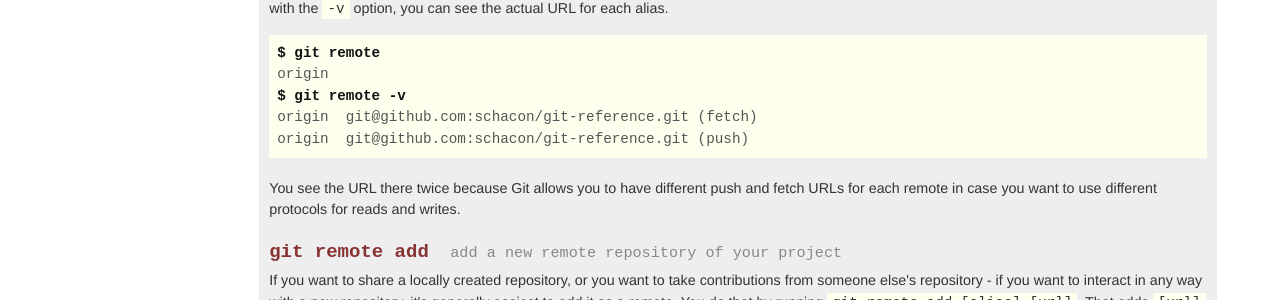
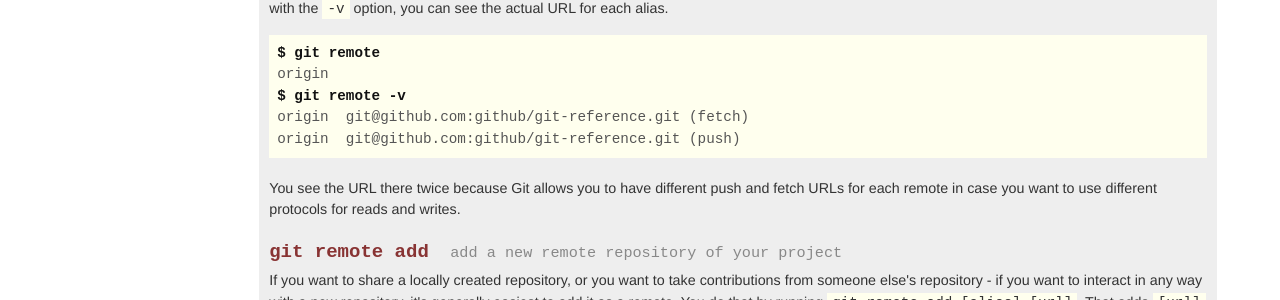
Before and after one commit to git/git-reference, a Jekyll site: the page built from remotes/index.html, in a window 1280 px wide and 900 px high, scrolled down 596 px. Shown: the part 151-451 px from the top of the window. Built offline with Jekyll 4.4.1, drawn with Linux system fonts in a browser that asks for light colours; nearby versions of some CDN libraries; library files that are not in the unit come from our copies.

Commit message:
Remotes and links updated to reflect that GitHub as the owning organization

```diff
--- a/_layouts/reference.html
+++ b/_layouts/reference.html
@@ -27,7 +27,7 @@
           <!-- <li><a id="menu_cookbook" href="/cookbook.html">Cookbook</a></li> -->
 					<li><a id="menu_about" href="/about.html">About</a></li>
 					<li>&#167;</li>
-					<li><a href="http://github.com/schacon/git-reference">Site Source</a></li>
+					<li><a href="http://github.com/github/git-reference">Site Source</a></li>
         </ul>
         <br/>
         &nbsp;
--- a/remotes/index.html
+++ b/remotes/index.html
@@ -80,8 +80,8 @@ layout: reference
 <b>$ git remote</b>
 origin
 <b>$ git remote -v</b>
-origin	git@github.com:schacon/git-reference.git (fetch)
-origin	git@github.com:schacon/git-reference.git (push)
+origin	git@github.com:github/git-reference.git (fetch)
+origin	git@github.com:github/git-reference.git (push)
 </pre>
 
     <p>You see the URL there twice because Git allows you to have different
--- a/zh/remotes/index.html
+++ b/zh/remotes/index.html
@@ -60,8 +60,8 @@ layout: zh_reference
 <b>$ git remote</b>
 origin
 <b>$ git remote -v</b>
-origin	git@github.com:schacon/git-reference.git (fetch)
-origin	git@github.com:schacon/git-reference.git (push)
+origin	git@github.com:github/git-reference.git (fetch)
+origin	git@github.com:github/git-reference.git (push)
 </pre>
 
     <p>在此您看到了该链接两次，是因为 Git 允许您为每个远端仓库添加不同的推送与获取的链接，以备您读写时希望使用不同的协议。
```
